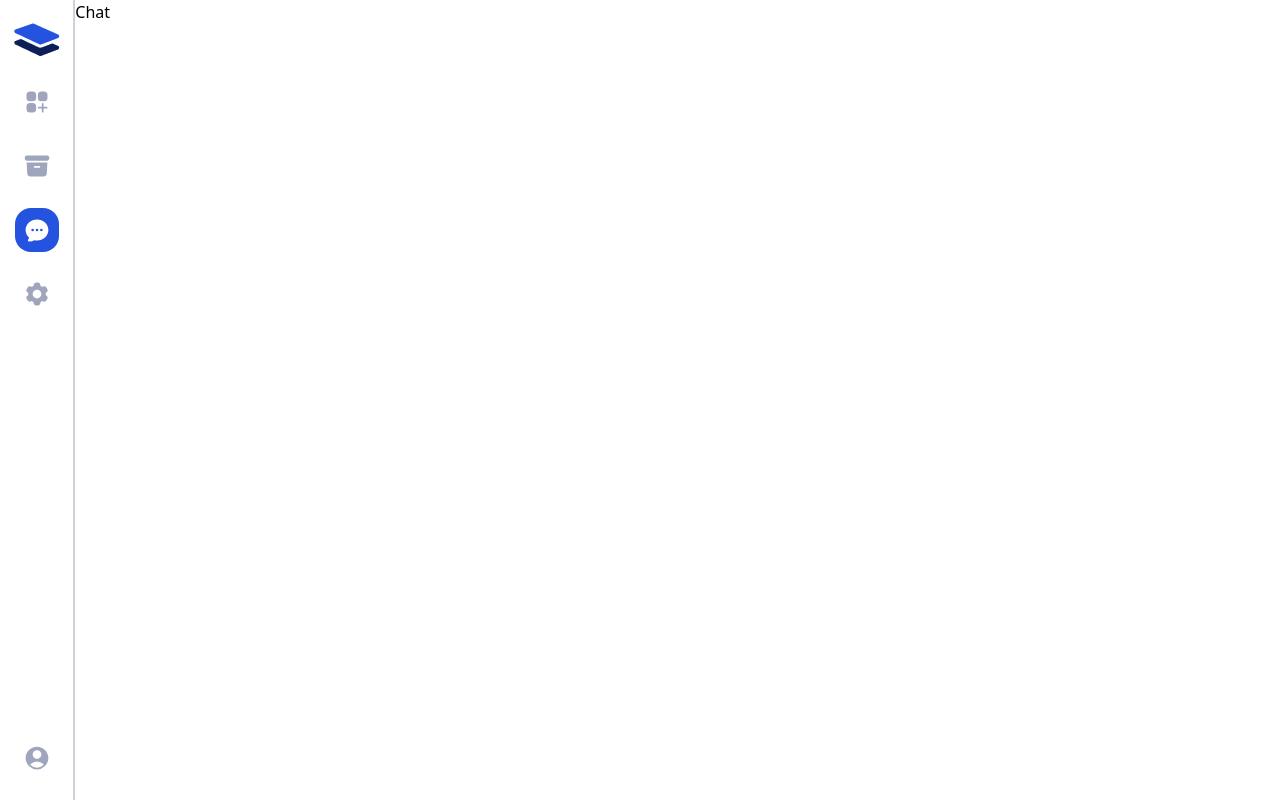
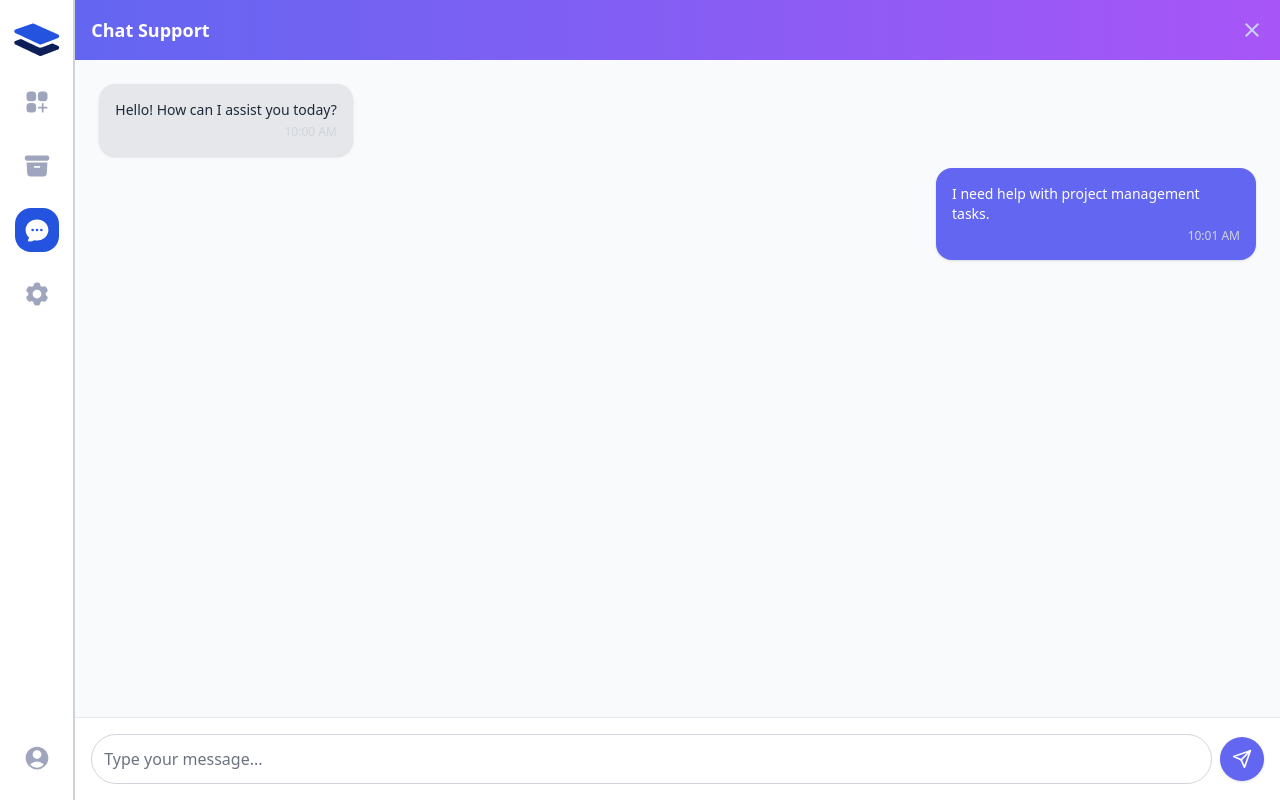
Before and after one commit to hasiburrahmanakash79/Task-manager, a React (Vite) app: page /chat in a window 1280 px wide. Built offline with nearby package versions, Linux system fonts and the light colour scheme.

Commit message:
make chat system with bot

```diff
--- a/package.json
+++ b/package.json
@@ -17,6 +17,7 @@
     "react-dom": "^18.2.0",
     "react-hook-form": "^7.53.1",
     "react-hot-toast": "^2.4.1",
+    "react-icons": "^5.3.0",
     "react-redux": "^8.1.3",
     "react-router-dom": "^6.15.0"
   },
--- a/src/pages/Chat.jsx
+++ b/src/pages/Chat.jsx
@@ -1,7 +1,111 @@
+import { useState} from "react";
+import { FiSend } from "react-icons/fi";
+import { IoMdClose } from "react-icons/io";
+
 const Chat = () => {
+  const [messages, setMessages] = useState([
+    { id: 1, text: "Hello! How can I assist you today?", sender: "bot", time: "10:00 AM" },
+    { id: 2, text: "I need help with project management tasks.", sender: "user", time: "10:01 AM" },
+  ]);
+  const [newMessage, setNewMessage] = useState("");
+  const [isTyping, setIsTyping] = useState(false);
+
+  const handleSendMessage = () => {
+    if (newMessage.trim()) {
+      const userMessage = {
+        id: Date.now(),
+        text: newMessage,
+        sender: "user",
+        time: new Date().toLocaleTimeString([], { hour: "2-digit", minute: "2-digit" }),
+      };
+      setMessages([...messages, userMessage]);
+      setNewMessage("");
+      setIsTyping(true);
+
+      // Simulate bot typing delay
+      setTimeout(() => {
+        setIsTyping(false);
+        handleBotResponse(userMessage.text);
+      }, 1000);
+    }
+  };
+
+  const handleBotResponse = (userText) => {
+    // Simple bot responses based on keywords
+    let botResponseText = "I'm here to help you with your questions.";
+    if (userText.toLowerCase().includes("project")) {
+      botResponseText = "Can you give me more details about your project?";
+    } else if (userText.toLowerCase().includes("task")) {
+      botResponseText = "I can help you manage your tasks efficiently.";
+    } else if (userText.toLowerCase().includes("hello")) {
+      botResponseText = "Hello! How can I assist you today?";
+    }
+
+    const botMessage = {
+      id: Date.now() + 1,
+      text: botResponseText,
+      sender: "bot",
+      time: new Date().toLocaleTimeString([], { hour: "2-digit", minute: "2-digit" }),
+    };
+    setMessages((prevMessages) => [...prevMessages, botMessage]);
+  };
+
   return (
-    <div>
-      <h1>Chat</h1>
+    <div className="flex flex-col h-screen bg-white overflow-hidden">
+      {/* Header */}
+      <div className="bg-gradient-to-r from-indigo-500 to-purple-500 text-white p-4 flex justify-between items-center">
+        <h1 className="text-lg font-semibold">Chat Support</h1>
+        <button className="text-indigo-200 hover:text-white transition">
+          <IoMdClose size={24} />
+        </button>
+      </div>
+
+      {/* Chat Window */}
+      <div className="flex-1 overflow-y-auto p-6 space-y-3 bg-gray-50">
+        {messages.map((message) => (
+          <div
+            key={message.id}
+            className={`flex ${message.sender === "user" ? "justify-end" : "justify-start"}`}
+          >
+            <div
+              className={`flex flex-col p-4 max-w-xs rounded-2xl shadow ${
+                message.sender === "user"
+                  ? "bg-indigo-500 text-white self-end"
+                  : "bg-gray-200 text-gray-800 self-start"
+              }`}
+            >
+              <span className="text-sm">{message.text}</span>
+              <span className="text-xs text-gray-300 mt-1 text-right">{message.time}</span>
+            </div>
+          </div>
+        ))}
+        {isTyping && (
+          <div className="flex justify-start items-center space-x-2">
+            <div className="w-2 h-2 bg-gray-400 rounded-full animate-ping"></div>
+            <div className="w-2 h-2 bg-gray-400 rounded-full animate-ping delay-150"></div>
+            <div className="w-2 h-2 bg-gray-400 rounded-full animate-ping delay-300"></div>
+            <span className="text-sm text-gray-400">Bot is typing...</span>
+          </div>
+        )}
+      </div>
+
+      {/* Message Input */}
+      <div className="bg-white p-4 border-t border-gray-200 flex items-center">
+        <input
+          type="text"
+          placeholder="Type your message..."
+          className="flex-1 border border-gray-300 rounded-full p-3 mr-2 focus:outline-none focus:ring-2 focus:ring-indigo-500 transition"
+          value={newMessage}
+          onChange={(e) => setNewMessage(e.target.value)}
+          onKeyDown={(e) => e.key === "Enter" && handleSendMessage()}
+        />
+        <button
+          onClick={handleSendMessage}
+          className="bg-indigo-500 p-3 rounded-full text-white hover:bg-indigo-600 transition shadow"
+        >
+          <FiSend size={20} />
+        </button>
+      </div>
     </div>
   );
 };
```
Also changed, not shown: 1 other file (tests, documents, lock files or other folders).
